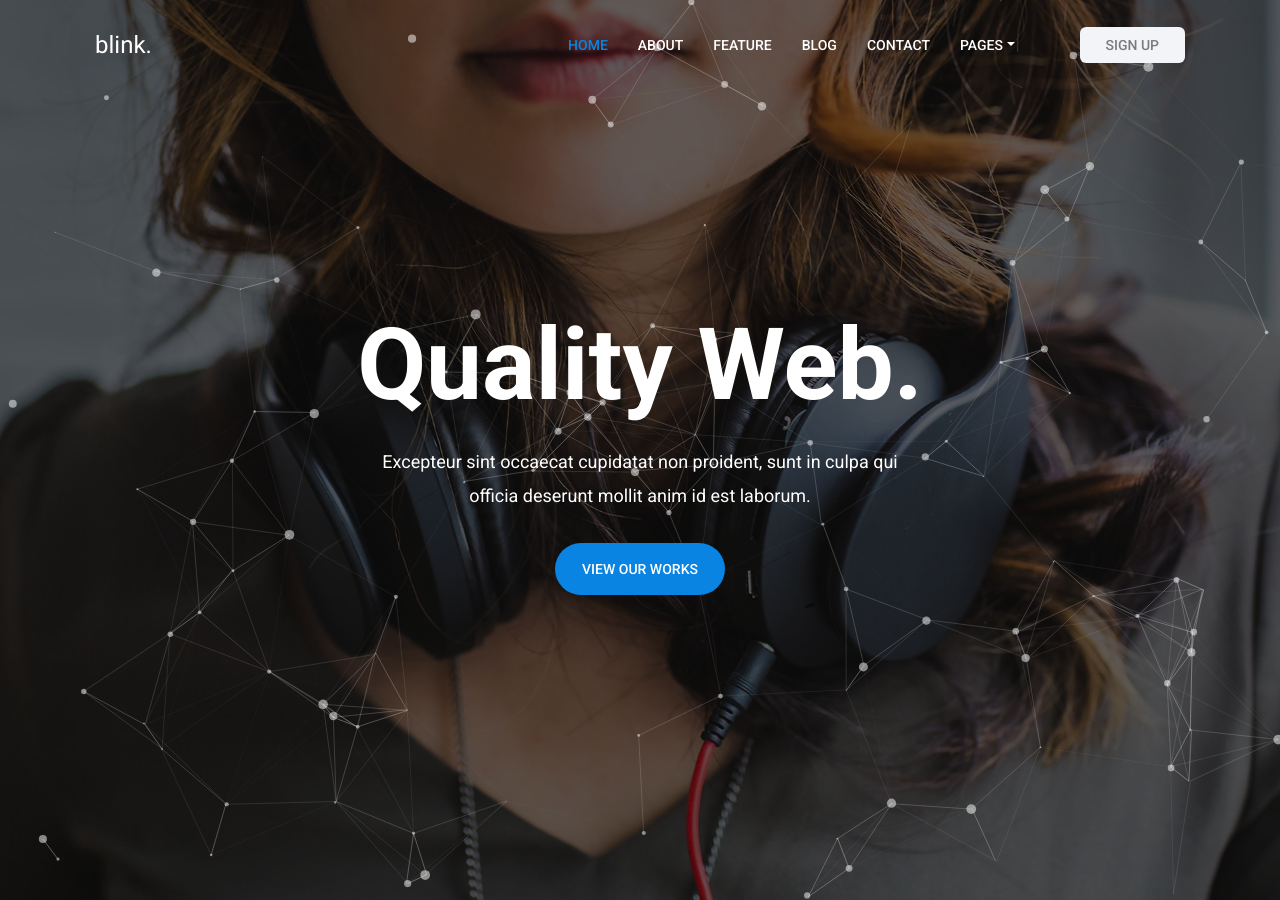
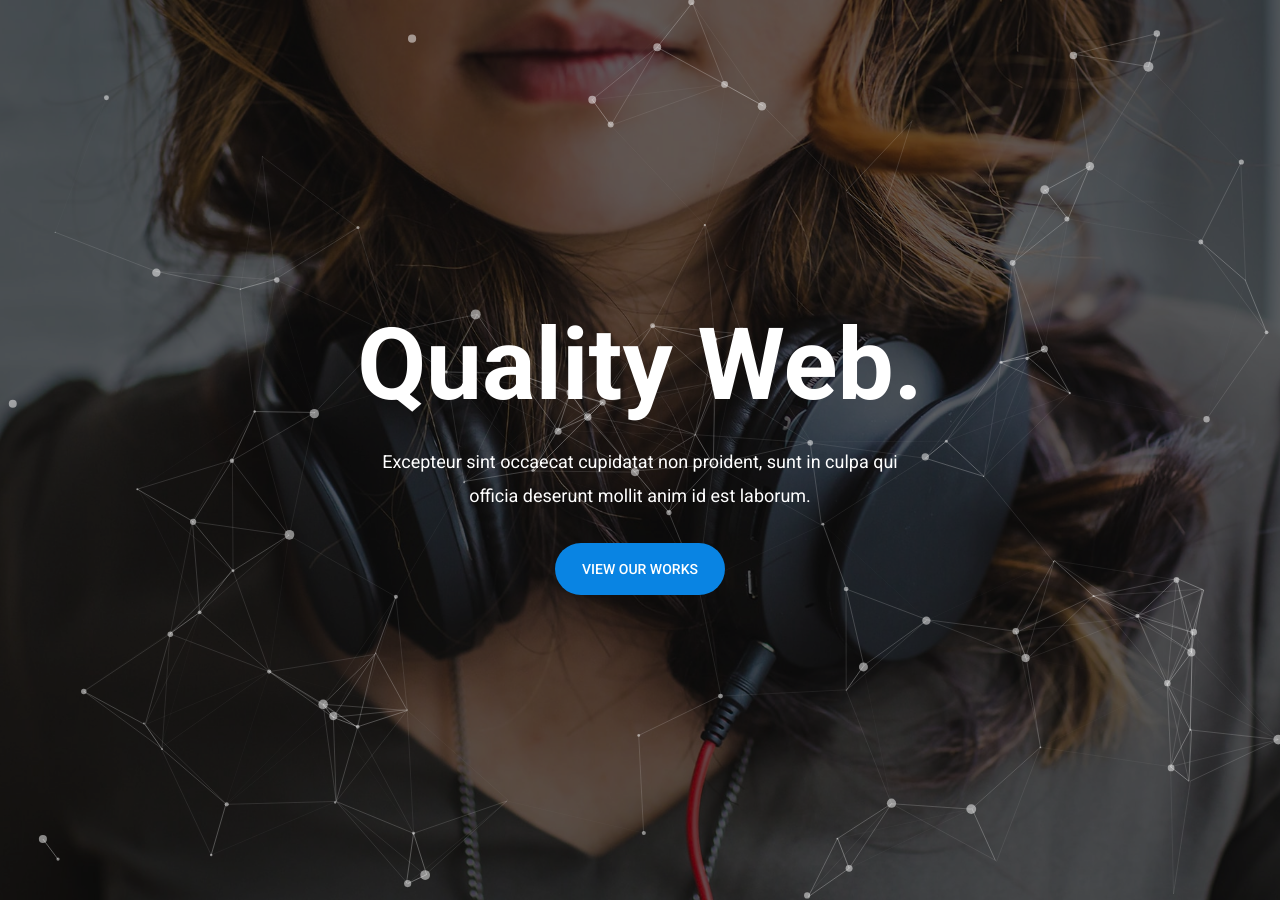
Before and after one commit to arqumahmad/arqumahmad.github.io, a plain HTML site: page index.html in a window 1280 px wide. Drawn offline with Linux system fonts and the light colour scheme; some packages are replaced by stand-ins of ours.

Commit message:
Update index.html

```diff
--- a/index.html
+++ b/index.html
@@ -33,62 +33,6 @@
             <div class="bounce3"></div>
         </div>
     </div>
-
-    <!-- ***** Header Area Start ***** -->
-    <header class="header_area bg-transparent">
-        <div class="container-fluid h-100">
-            <div class="row h-100">
-                <!-- Menu Area Start -->
-                <div class="col-12 h-100">
-                    <div class="menu_area h-100">
-                        <nav class="navbar h-100 navbar-expand-lg align-items-center">
-                            <!-- Logo -->
-                            <a class="navbar-brand" href="index-default.html">blink.</a>
-                            <button class="navbar-toggler" type="button" data-toggle="collapse" data-target="#blinkNav" aria-controls="blinkNav" aria-expanded="false" aria-label="Toggle navigation"><span class="navbar-toggler-icon"></span></button>
-                            <!-- Menu Area -->
-                            <div class="collapse navbar-collapse" id="blinkNav">
-                                <ul class="navbar-nav ml-auto" id="nav">
-                                    <li class="nav-item active">
-                                        <a class="nav-link" href="#home">Home</a>
-                                    </li>
-                                    <li class="nav-item">
-                                        <a class="nav-link" href="#about">About</a>
-                                    </li>
-                                    <li class="nav-item">
-                                        <a class="nav-link" href="#feature">Feature</a>
-                                    </li>
-                                    <li class="nav-item">
-                                        <a class="nav-link" href="#blog">Blog</a>
-                                    </li>
-                                    <li class="nav-item">
-                                        <a class="nav-link" href="#contact">Contact</a>
-                                    </li>
-                                    <li class="nav-item dropdown">
-                                        <a class="nav-link dropdown-toggle" href="#" id="Dropdown" role="button" data-toggle="dropdown" aria-haspopup="true" aria-expanded="false">Pages</a>
-                                        <div class="dropdown-menu" aria-labelledby="Dropdown">
-                                            <a class="dropdown-item" href="index-default.html">Default</a>
-                                            <a class="dropdown-item" href="index-business.html">Business &amp; Agency</a>
-                                            <a class="dropdown-item" href="index-particles.html">Particles</a>
-                                            <a class="dropdown-item" href="index-trail.html">Trail</a>
-                                            <a class="dropdown-item" href="index-snow.html">Snow</a>
-                                            <a class="dropdown-item" href="index-strom.html">Strom</a>
-                                            <a class="dropdown-item" href="index-subscribe-form.html">Subscribe Form</a>
-                                            <a class="dropdown-item" href="index-headline.html">Headline</a>
-                                            <a class="dropdown-item" href="http://demo.designing-world.com/blink3">View All</a>
-                                        </div>
-                                    </li>
-                                </ul>
-                                <div class="sing-up-button">
-                                    <a href="#" class="btn">Sign Up</a>
-                                </div>
-                            </div>
-                        </nav>
-                    </div>
-                </div>
-            </div>
-        </div>
-    </header>
-    <!-- ***** Header Area End ***** -->
 
     <!-- ***** Wellcome Area Start ***** -->
     <section class="welcome_area clearfix bg-overlay1by2" id="particles-js" style="background-image: url(img/bg-img/welcome-15.jpg)">
```
